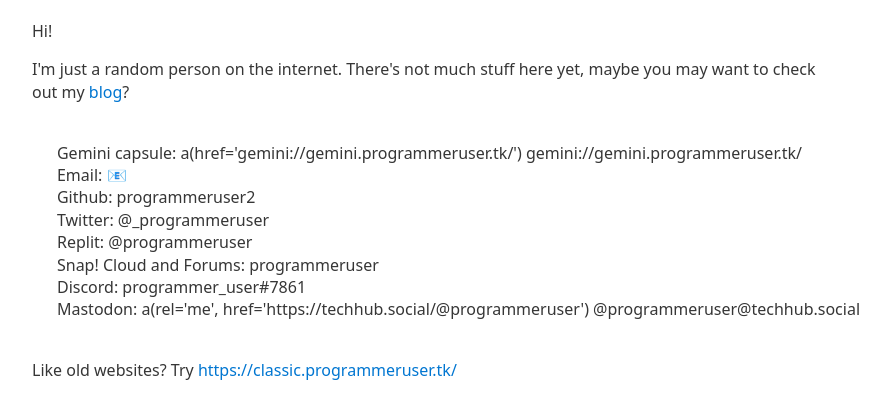
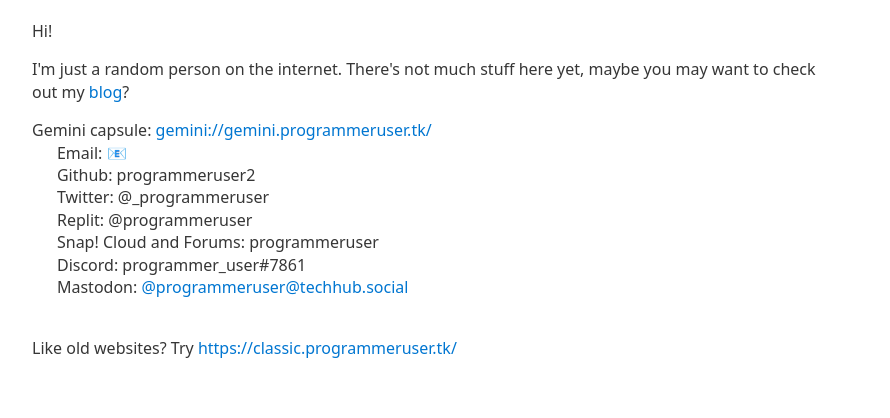
Before and after one commit to programmeruser2/old-website, a website: page src/index.pug in a window 1280 px wide. Shown: the whole page, without its empty margins (208-1098 px from the left). Drawn offline with nearby package versions, Linux system fonts and the light colour scheme; files that its build step writes are made by us from their sources.

Commit message:
fix links

```diff
--- a/src/index.pug
+++ b/src/index.pug
@@ -7,8 +7,9 @@ block content
         a(href="https://blog.programmeruser.tk") blog
         | ?
     p(style='white-space:pre;')
-        | Gemini capsule: a(href='gemini://gemini.programmeruser.tk/') gemini://gemini.programmeruser.tk/
-
+        | Gemini capsule:
+        a(href='gemini://gemini.programmeruser.tk/') gemini://gemini.programmeruser.tk/
+        |
         | Email:
         a(href='mailto:programmeruser@programmeruser.tk')
         |
@@ -17,7 +18,8 @@ block content
         | Replit: @programmeruser
         | Snap! Cloud and Forums: programmeruser
         | Discord: programmer_user#7861
-        | Mastodon: a(rel='me', href='https://techhub.social/@programmeruser') @programmeruser@techhub.social
+        | Mastodon:
+        a(rel='me', href='https://techhub.social/@programmeruser') @programmeruser@techhub.social
     p
         | Like old websites? Try
         a(href='https://classic.programmeruser.tk/') https://classic.programmeruser.tk/
```
Also changed, not shown: dist/index.html.
